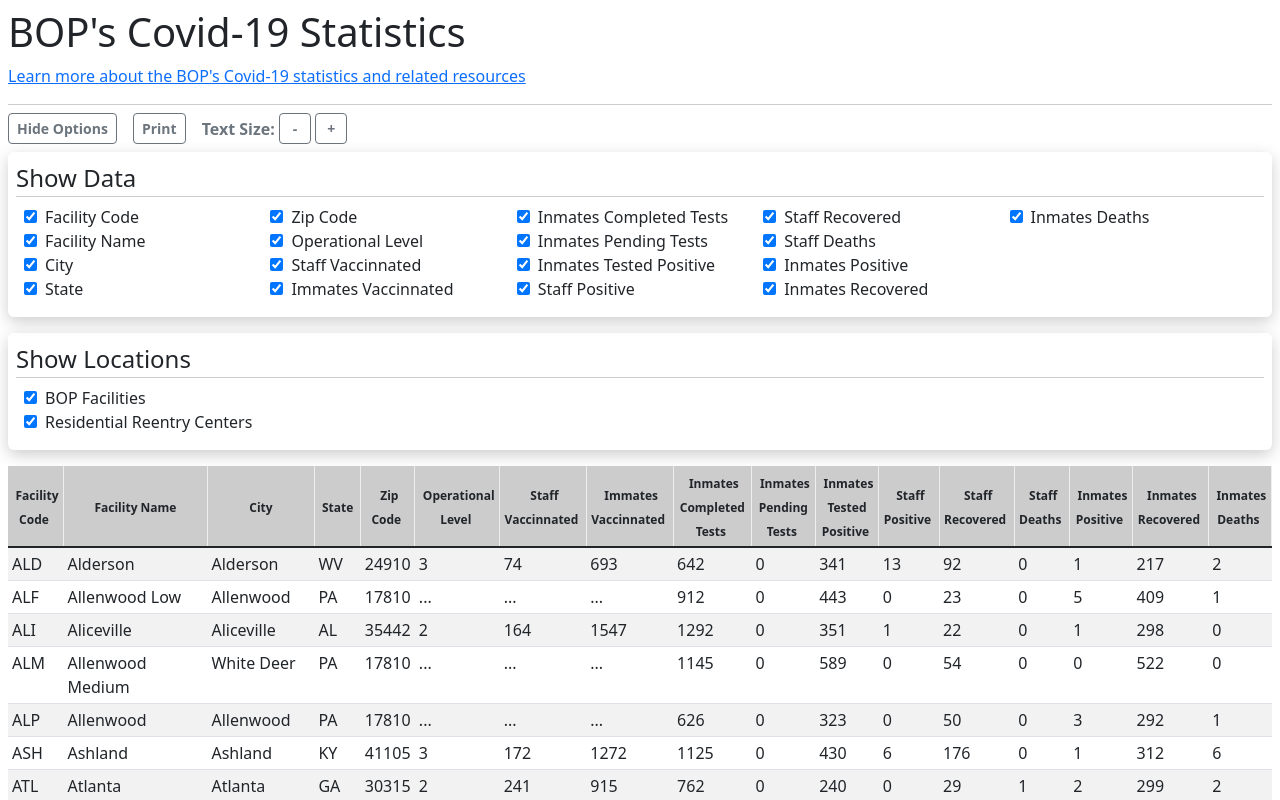
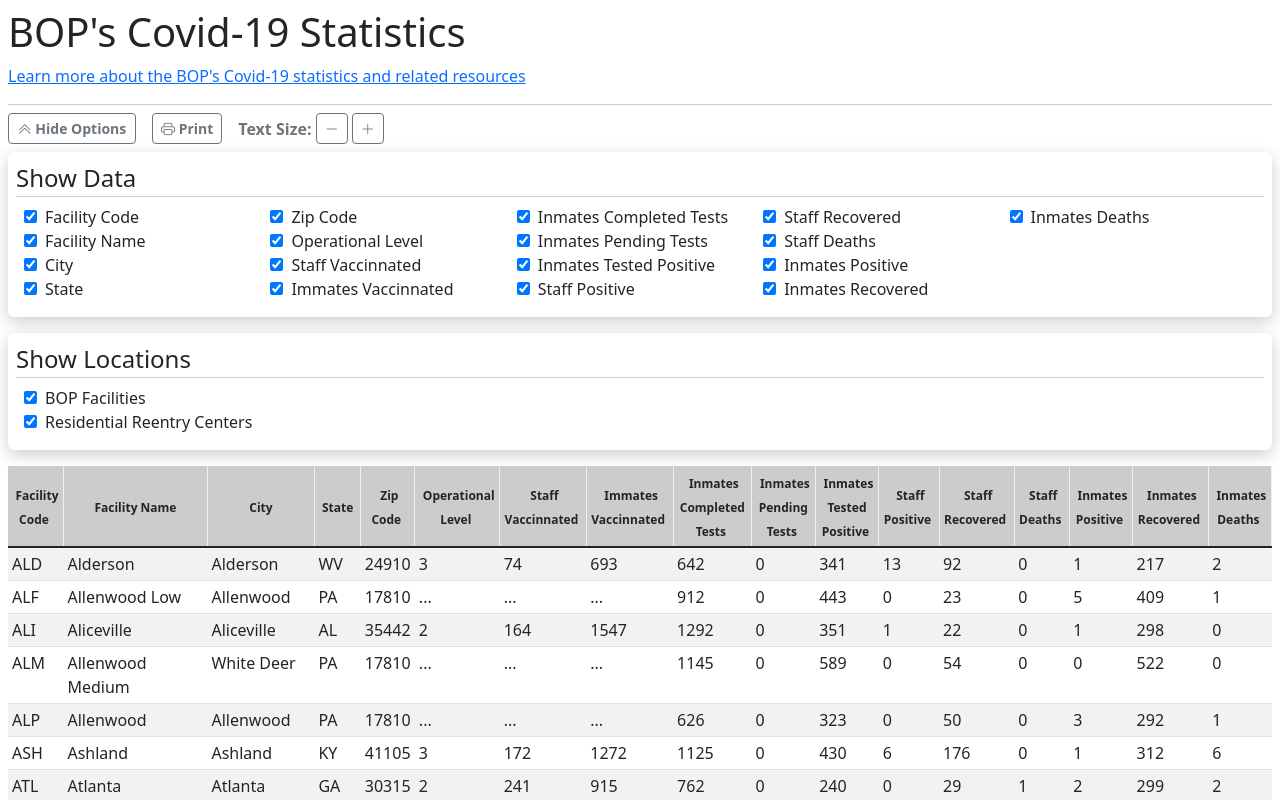
Before and after one commit to jnguyenc/covid19-stats, a website built with webpack: page src/covid19-table.html in a window 1280 px wide. Both pictures are taken after a click on the button "View Options". Shown: the top 800 px of the page. Built offline with nearby package versions, Linux system fonts and the light colour scheme.

Commit message:
adjusted button styles

```diff
--- a/src/js/events.js
+++ b/src/js/events.js
@@ -8,7 +8,9 @@ function optionsExpandHandler(event) {
   // targetElement = targetDiv.querySelector('button');
   const { id } = targetDiv;
   const label = targetElement.innerHTML;
-  targetElement.innerHTML = label === 'View Options' ? 'Hide Options' : 'View Options';
+  const optionsClosed = '<i class="bi bi-chevron-double-down"></i> View Options';
+  const optionsExpanded = '<i class="bi bi-chevron-double-up"></i> Hide Options';
+  targetElement.innerHTML = label === optionsClosed ? optionsExpanded : optionsClosed;
   targetDiv.querySelector(`#${id} .options`).classList.toggle('removed');
 }
 
--- a/src/js/htmlRenders.js
+++ b/src/js/htmlRenders.js
@@ -16,11 +16,11 @@ function renderFieldset(obj, targetId) {
 
 function renderOptions(columns, targetId) {
   const optionsHeader = '<div>'
-        + '<button type="button" class="btn btn-outline-secondary btn-sm">View Options</button>'
-        + '<button type="button" class="btn btn-outline-secondary btn-sm" onclick="window.print()">Print</button>'
+        + '<button type="button" class="btn btn-outline-secondary btn-sm"><i class="bi bi-chevron-double-down"></i> View Options</button>'
+        + '<button type="button" class="btn btn-outline-secondary btn-sm" onclick="window.print()"><i class="bi bi-printer"></i> Print</button>'
         + '<div><span>Text Size:</span> '
-        + '<button type="button" class="btn btn-outline-secondary btn-sm textSize" data-change="-"> - </button> '
-        + '<button type="button" class="btn btn-outline-secondary btn-sm textSize" data-change="+"> + </button> '
+        + '<button type="button" class="btn btn-outline-secondary btn-sm textSize" data-change="-"><i class="bi bi-dash-lg"></i></button> '
+        + '<button type="button" class="btn btn-outline-secondary btn-sm textSize" data-change="+"><i class="bi bi-plus-lg"></i></button> '
         + '<span class="fontSizeMessage"></span>'
         + '</div>'
         + '</div>';
--- a/src/styles/main.scss
+++ b/src/styles/main.scss
@@ -71,6 +71,9 @@ html {
   button{
     min-width: 2rem;
     font-weight: bolder;
+    &:first-child{
+      min-width: 8rem;
+    }
   }
 }
 
```
